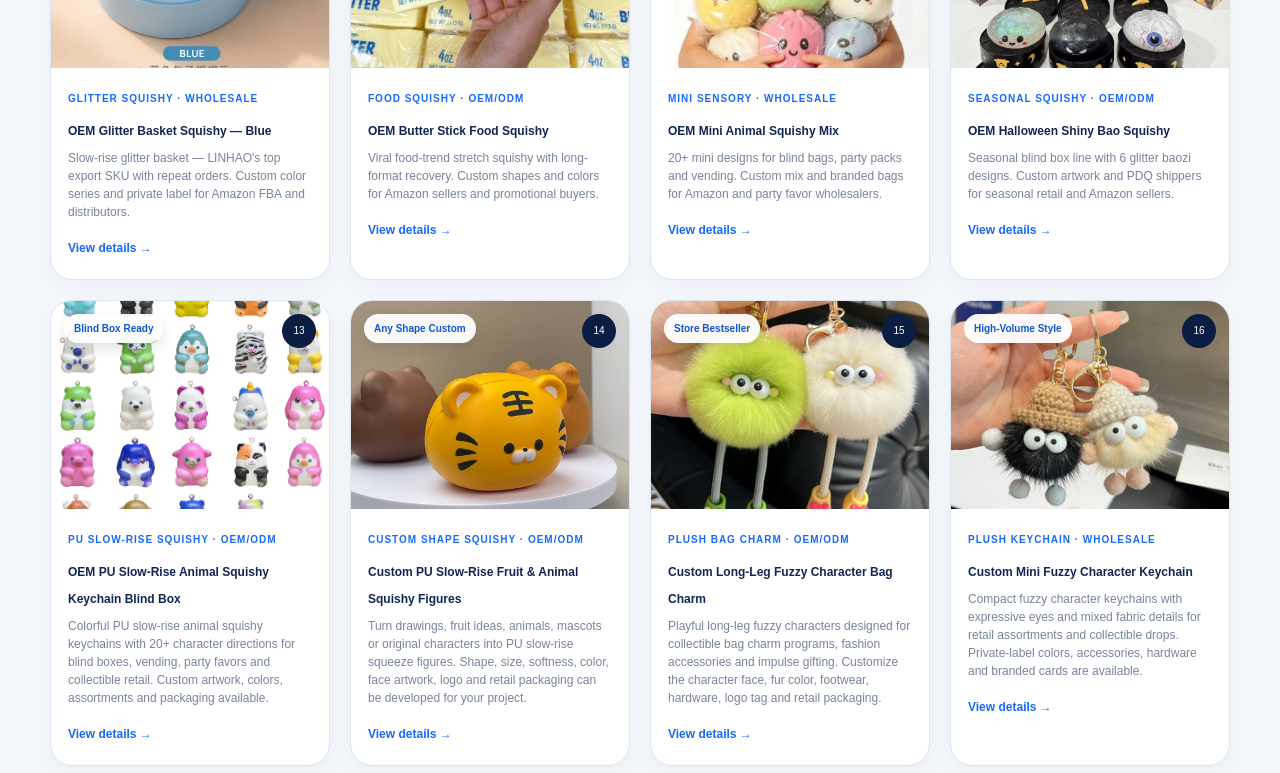
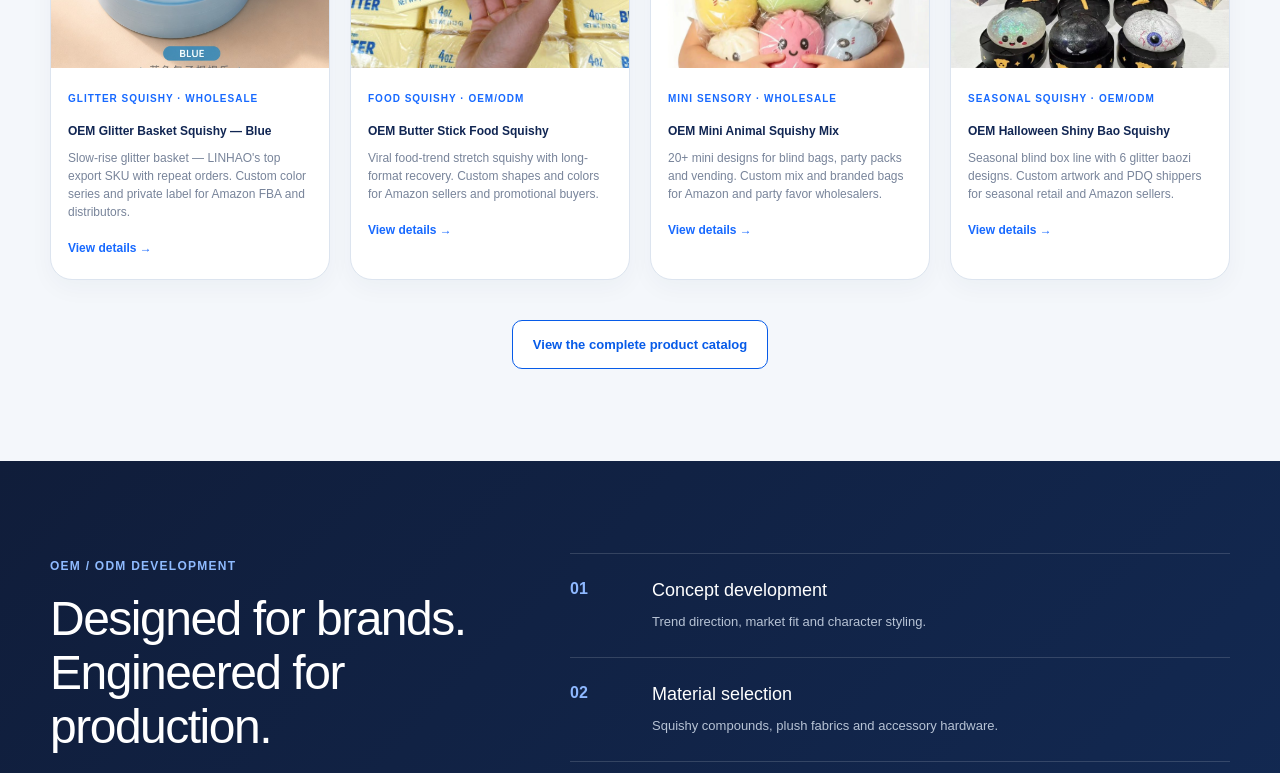
Before and after one commit to cenno1/linhao-toys, a Next.js app: page / in a window 1280 px wide. Shown: the part 2458-3231 px from the top of the page. Built offline with nearby package versions, Linux system fonts and the light colour scheme; no server answers.

Commit message:
Improve homepage crawl efficiency and organization SEO

```diff
--- a/app/layout.tsx
+++ b/app/layout.tsx
@@ -9,6 +9,7 @@ import {
 } from "@/lib/seo";
 import GoogleAnalytics from "@/components/GoogleAnalytics";
 import ConsentBanner from "@/components/ConsentBanner";
+import { WHATSAPP_NUMBER } from "@/lib/product-utils";
 
 const geistSans = Geist({
   variable: "--font-geist-sans",
@@ -86,8 +87,16 @@ export default function RootLayout({
     "@id": `${SITE_URL}/#organization`,
     name: SITE_NAME,
     url: SITE_URL,
-    logo: absoluteUrl("/favicon.ico"),
+    logo: {
+      "@type": "ImageObject",
+      url: absoluteUrl("/logo-linhao.svg"),
+      contentUrl: absoluteUrl("/logo-linhao.svg"),
+      width: 512,
+      height: 512,
+    },
+    image: absoluteUrl("/logo-linhao.svg"),
     email: "sales@lh-industrial.com",
+    telephone: `+${WHATSAPP_NUMBER}`,
     areaServed: "Worldwide",
     knowsAbout: [
       "Custom squishy toy manufacturing",
@@ -102,6 +111,7 @@ export default function RootLayout({
       "@type": "ContactPoint",
       contactType: "sales",
       email: "sales@lh-industrial.com",
+      telephone: `+${WHATSAPP_NUMBER}`,
       url: absoluteUrl("/contact"),
       availableLanguage: ["English", "Chinese"],
     },
--- a/app/page.tsx
+++ b/app/page.tsx
@@ -23,7 +23,7 @@ export default function Home() {
       <Header />
       <Hero />
       <TrustStrip />
-      <ProductShowcase />
+      <ProductShowcase limit={12} showCatalogLink />
       <Capabilities />
       <FactoryDirectComparison />
       <FactoryStory />
--- a/components/ProductShowcase.tsx
+++ b/components/ProductShowcase.tsx
@@ -11,6 +11,8 @@ type ProductShowcaseProps = {
   initialFilter?: FilterOption["value"];
   productSlugs?: string[];
   showFilters?: boolean;
+  limit?: number;
+  showCatalogLink?: boolean;
   eyebrow?: string;
   heading?: string;
   description?: string;
@@ -29,6 +31,8 @@ export default function ProductShowcase({
   initialFilter = "all",
   productSlugs,
   showFilters = true,
+  limit,
+  showCatalogLink = false,
   eyebrow = "REAL SAMPLE GALLERY",
   heading = "Wholesale-ready squishy & plush SKUs for Amazon, retail and OEM.",
   description = "Review real product directions for wholesale, private-label and custom development projects.",
@@ -43,11 +47,13 @@ export default function ProductShowcase({
           ? products
           : products.filter((p) => p.filterGroup === activeFilter);
 
-      return productSlugs
+      const selectedProducts = productSlugs
         ? filtered.filter((product) => productSlugs.includes(product.slug))
         : filtered;
+
+      return limit ? selectedProducts.slice(0, limit) : selectedProducts;
     },
-    [activeFilter, productSlugs],
+    [activeFilter, limit, productSlugs],
   );
 
   return (
@@ -103,6 +109,13 @@ export default function ProductShowcase({
             );
           })}
         </div>
+        {showCatalogLink && (
+          <div className="mt-10 text-center">
+            <Link className="btn btn-outline" href="/products">
+              View the complete product catalog
+            </Link>
+          </div>
+        )}
       </div>
     </section>
   );
```
Also changed, not shown: public/logo-linhao.svg (added).
